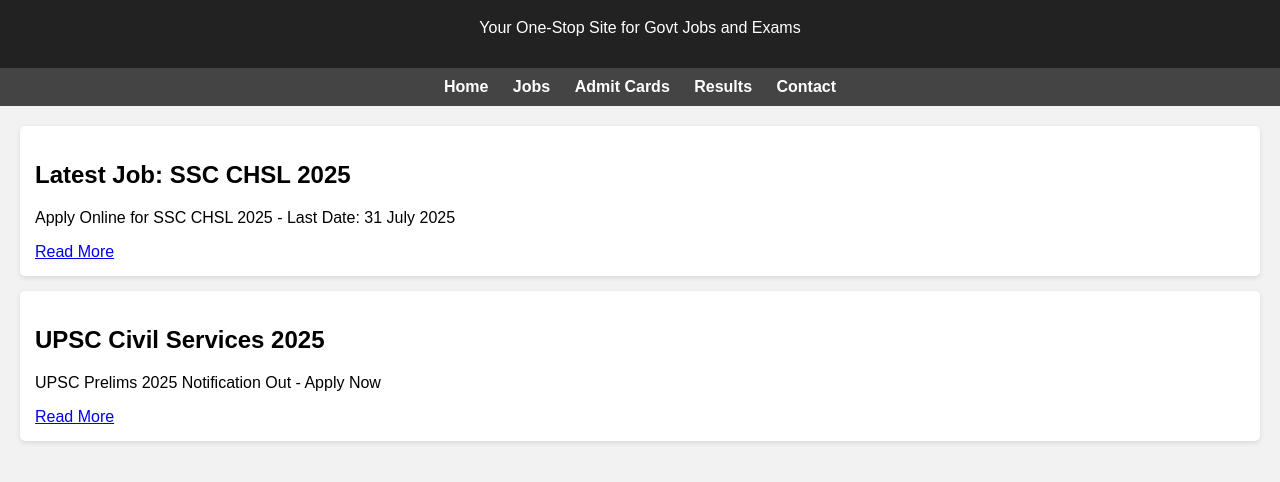
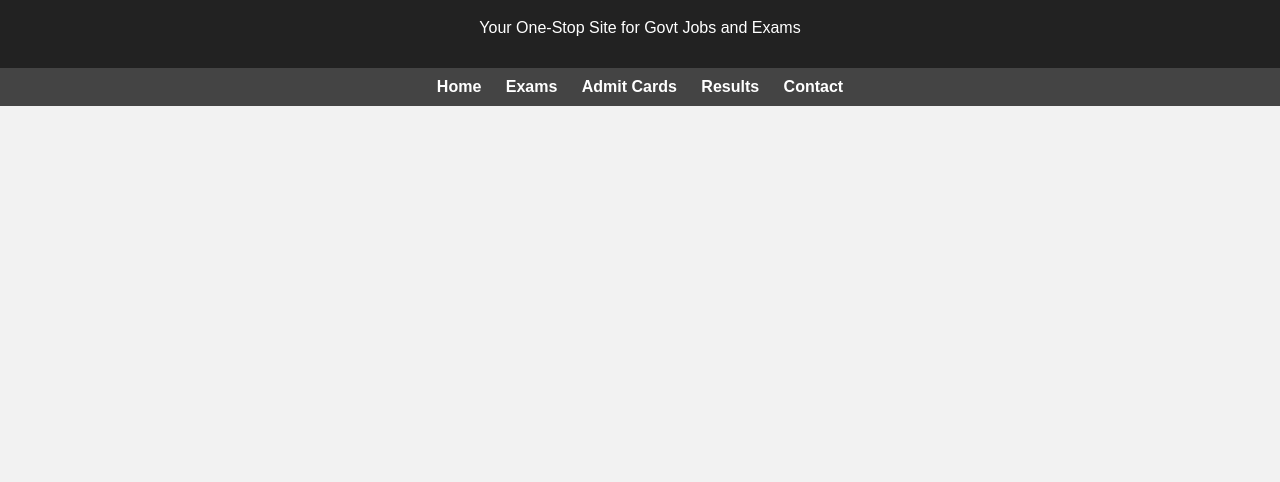
Before and after one commit to anurag086D/Sarkari-jobs, a plain HTML site: page index.html in a window 1280 px wide. Shown: the part 76-558 px from the top of the page. Drawn offline with Linux system fonts and the light colour scheme.

Commit message:
index.html

```diff
--- a/index.html
+++ b/index.html
@@ -51,26 +51,11 @@
 
   <nav>
     <a href="index.html">Home  </a>
-  <a href="Jobs/index.html">Jobs </a>
+  <a href="Exams/index.html">Exams </a>
      <a href="admit-cards.html">Admit Cards</a>
     <a href="results.html">Results</a>
     <a href="contact.html">Contact</a>
   </nav>
 
-  <div class="content">
-    <div class="card">
-      <h2>Latest Job: SSC CHSL 2025</h2>
-      <p>Apply Online for SSC CHSL 2025 - Last Date: 31 July 2025</p>
-      <a href="#">Read More</a>
-    </div>
-
-    <div class="card">
-      <h2>UPSC Civil Services 2025</h2>
-      <p>UPSC Prelims 2025 Notification Out - Apply Now</p>
-      <a href="#">Read More</a>
-    </div>
-
-    <!-- Add more cards for other jobs -->
-  </div>
 </body>
 </html>
```
